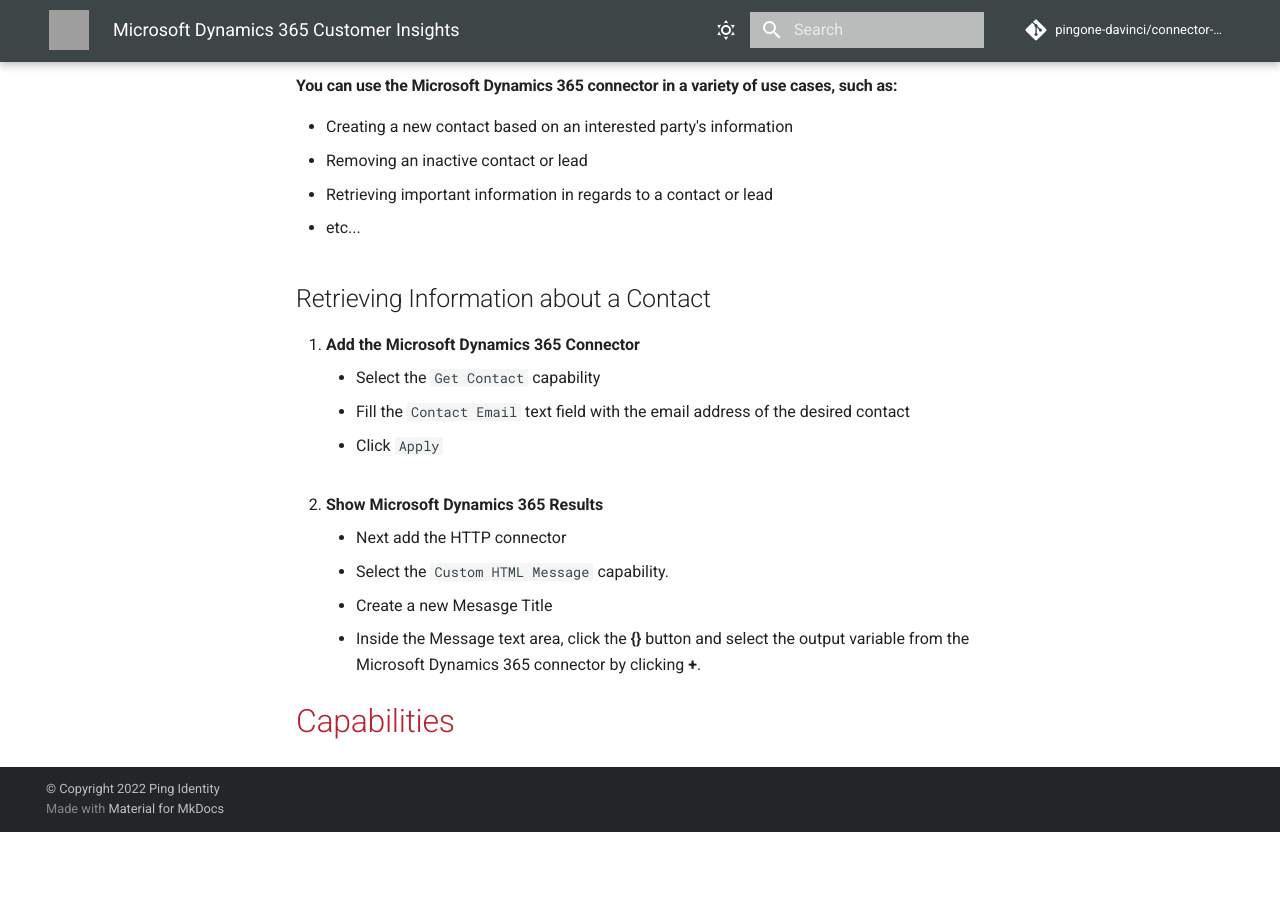
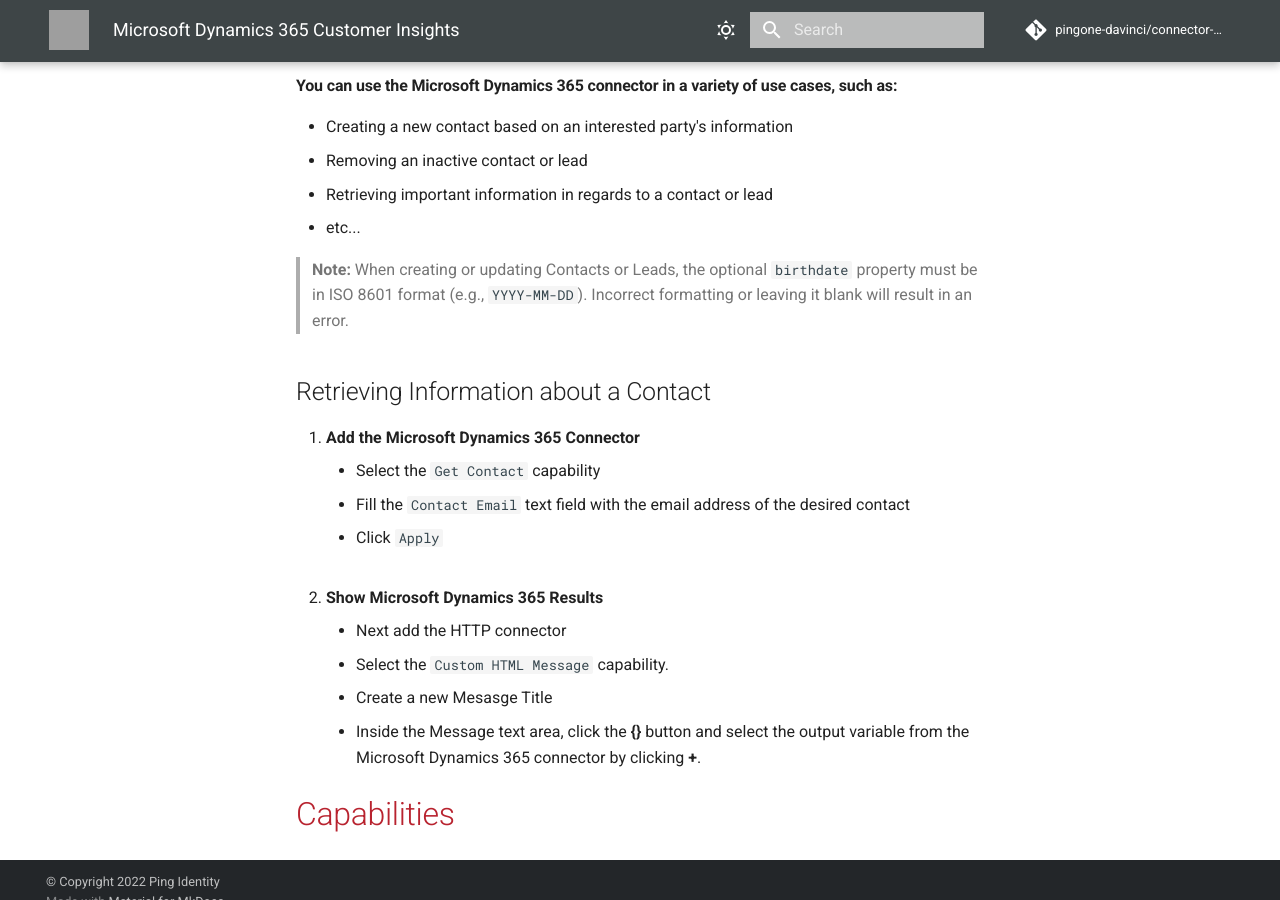
Before and after one commit to pingone-davinci/documentation, an MkDocs documentation site: the page built from docs/microsoft-dynamics-365-customer-insights/README.md, in a window 1280 px wide and 900 px high, scrolled down 1504 px. Built offline with MkDocs 1.6.1 and Material for MkDocs 9.7.7, drawn with Linux system fonts in a browser that asks for light colours; comment, search, counter and statistics services are not loaded; before the commit the page ends 2336 px from its top, so only the background shows below that; grey boxes are pictures that could not be loaded.

Commit message:
Added note to README.md

```diff
--- a/docs/microsoft-dynamics-365-customer-insights/README.md
+++ b/docs/microsoft-dynamics-365-customer-insights/README.md
@@ -59,6 +59,9 @@
 * Retrieving important information in regards to a contact or lead
 * etc...
 
+> **Note:** When creating or updating Contacts or Leads, the optional `birthdate` property must be in ISO 8601 format (e.g., `YYYY-MM-DD`). Incorrect formatting or leaving it blank will result in an error.
+
+
 ## Retrieving Information about a Contact
 1. **Add the Microsoft Dynamics 365 Connector**
     * Select the `Get Contact` capability
```
